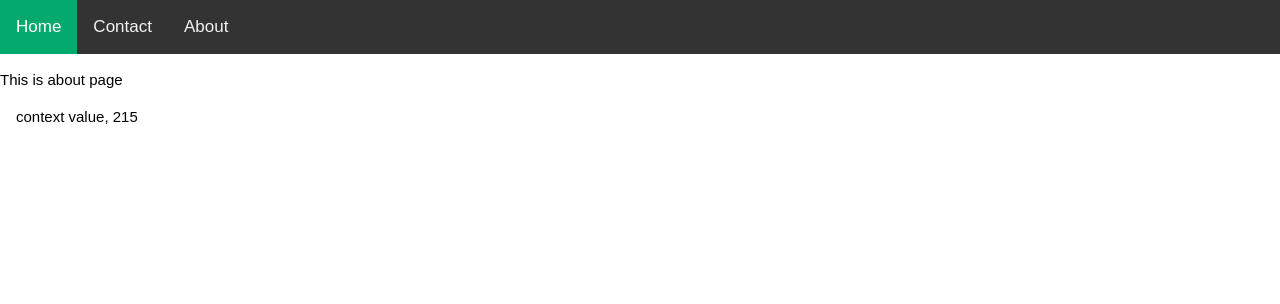
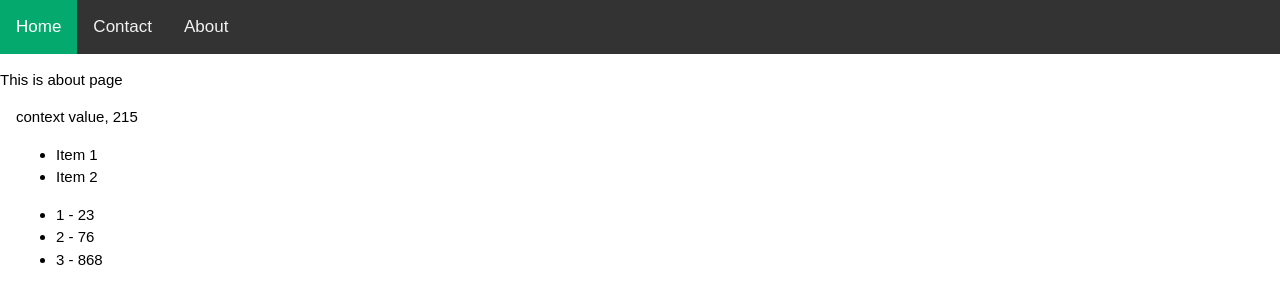
Before and after one commit to Frambos/DjangoWebProject, a Django app: page /about/ in a window 1280 px wide. Shown: the top 304 px of the page. Run offline with Django 3.2, Linux system fonts and the light colour scheme.

Commit message:
pythoneverywhere

```diff
--- a/DjangoWebProject/settings.py
+++ b/DjangoWebProject/settings.py
@@ -23,9 +23,9 @@ BASE_DIR = os.path.dirname(os.path.dirname(os.path.abspath(__file__)))
 SECRET_KEY = 'c9754e83-2116-410c-b953-839d47ee6ff7'
 
 # SECURITY WARNING: don't run with debug turned on in production!
-DEBUG = False
+DEBUG = True
 
-ALLOWED_HOSTS = ['127.0.0.1','https://webproject111.herokuapp.com']
+ALLOWED_HOSTS = ['127.0.0.1','frambos.pythonanywhere.com']
 
 # Application references
 # https://docs.djangoproject.com/en/2.1/ref/settings/#std:setting-INSTALLED_APPS
--- a/pages/views.py
+++ b/pages/views.py
@@ -13,6 +13,7 @@ def contact_view(request,*args, **kwargs):
 def about_view(request,*args, **kwargs):
     my_context = {
             "my_text": "context value",
-            "my_number": 215
+            "my_number": 215,
+            "my_list": [23, 76, 868]
         }
     return render(request, "about.html", my_context)
--- a/templates/about.html
+++ b/templates/about.html
@@ -8,6 +8,16 @@
 <div style="padding-left:16px">
     {{ my_text }}, {{ my_number }}
 </div>
+<div style="padding-left:16px">
+    <ul>
+        <li>Item 1</li>
+        <li>Item 2</li>
+    </ul>
+    <ul>
+        {% for my_sub_item in my_list %}
+        <li>{{ forloop.counter }} - {{ my_sub_item }}</li>
+        {% endfor %}
+    </ul>
 
-
-{% endblock %}
+</div>
+{% endblock content %}
```
